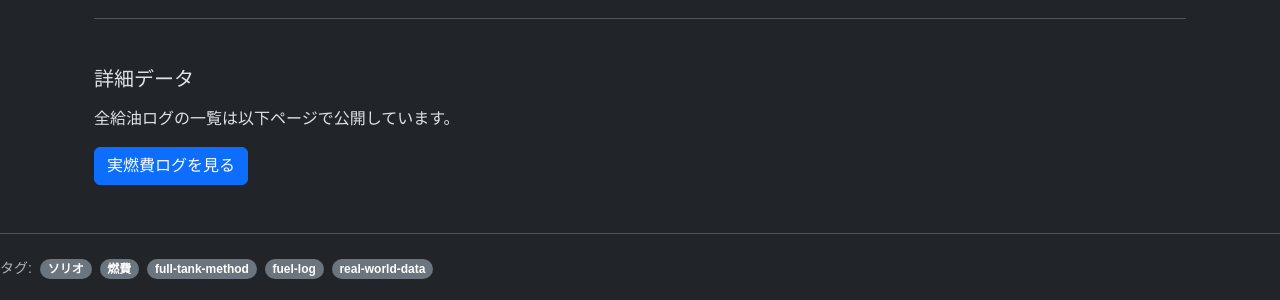
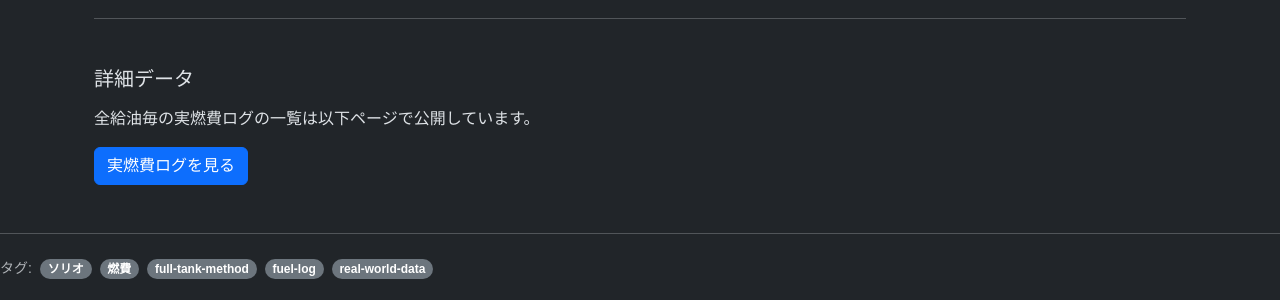
Before and after one commit to funyapar-org/fuel-lab, a Jekyll site: the page built from _solio/solio-fuel-summary.md, in a window 1280 px wide. Shown: the part 1682-1982 px from the top of the page. Built offline with Jekyll 4.4.1, drawn with Linux system fonts in a browser that asks for light colours.

Commit message:
solio-fuel-summary.md を更新

```diff
--- a/_solio/solio-fuel-summary.md
+++ b/_solio/solio-fuel-summary.md
@@ -166,7 +166,7 @@ date: 2026-02-26 21:00:00 +0900
 
   <h2 class="h5 mb-3">詳細データ</h2>
   <p>
-    全給油ログの一覧は以下ページで公開しています。
+    全給油毎の実燃費ログの一覧は以下ページで公開しています。
   </p>
 
   <a href="/fuel-lab/solio/solio-fuel-economy-log.html" class="btn btn-primary">
```
